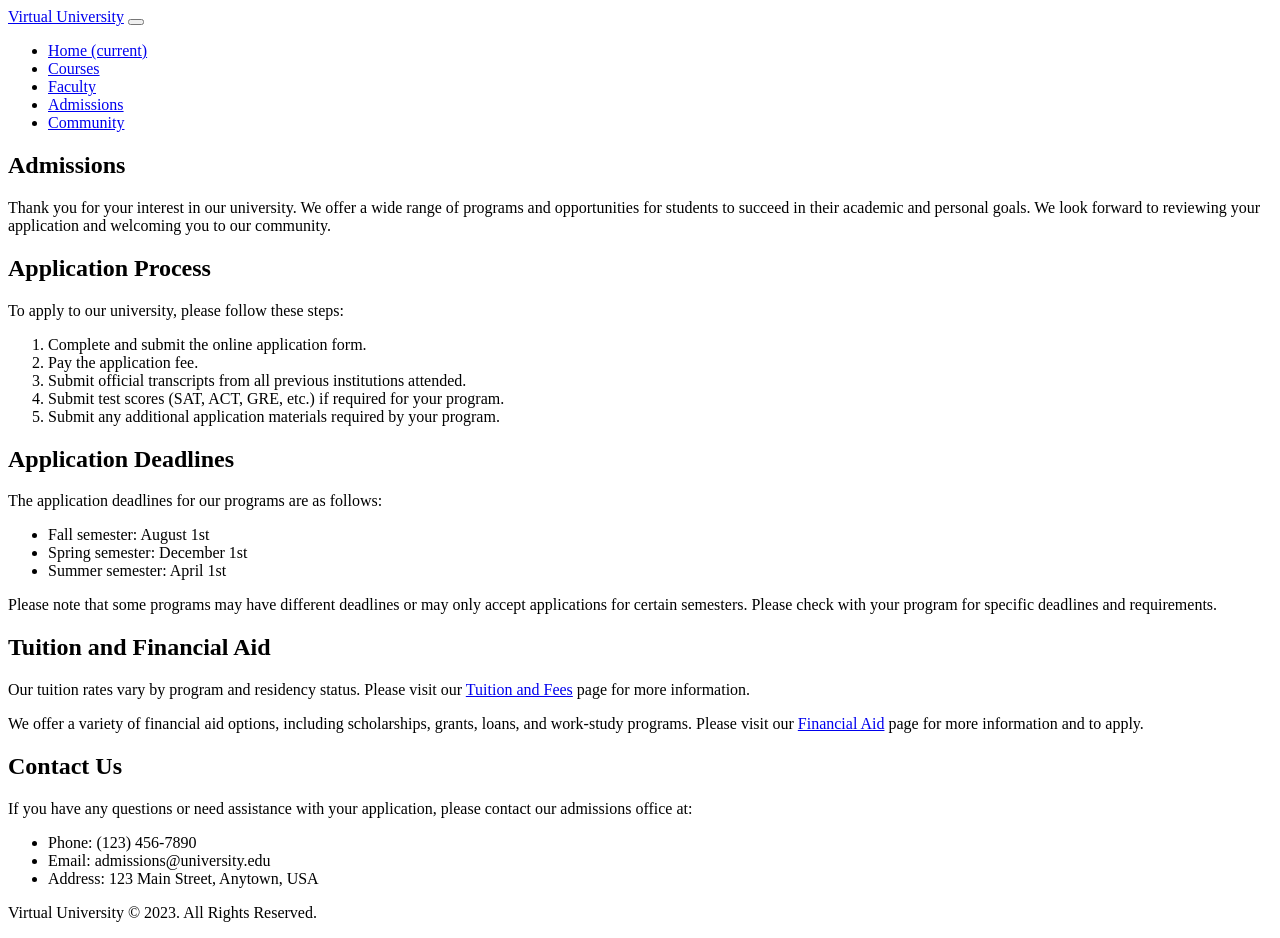
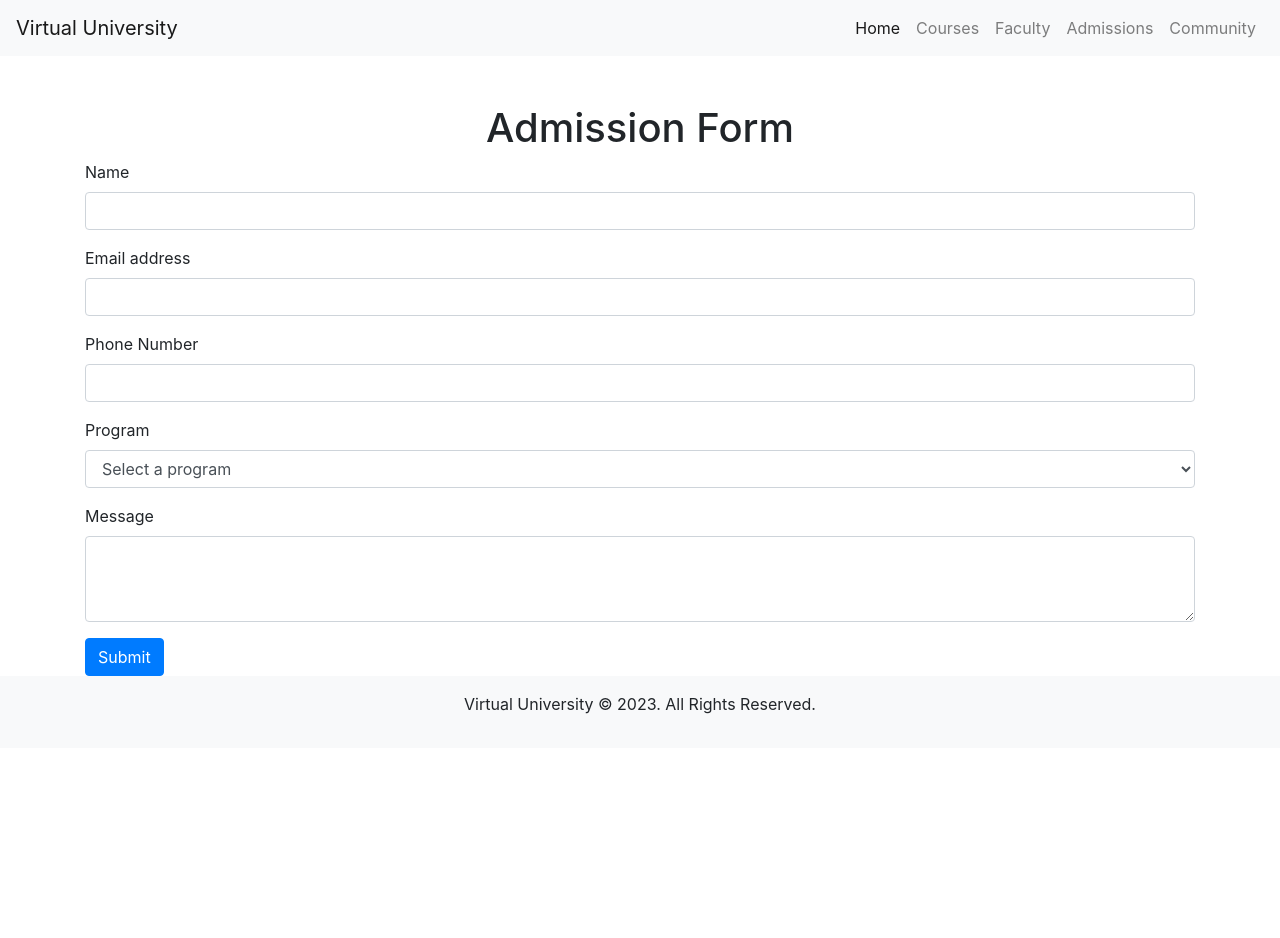
Before and after one commit to joejohn2000/Viruni, a plain HTML site: page admission.html in a window 1280 px wide. After the commit the page ends 800 px from the top, so only its background shows below. Drawn offline with nearby package versions, Linux system fonts and the light colour scheme; a script that the page names is missing.

Commit message:
Update admission.html

```diff
--- a/admission.html
+++ b/admission.html
@@ -1,13 +1,12 @@
 <!DOCTYPE html>
-<html lang="en">
+<html>
   <head>
     <meta charset="UTF-8">
-    <meta name="viewport" content="width=device-width, initial-scale=1.0">
-    <meta http-equiv="X-UA-Compatible" content="ie=edge">
-    <title>Admissions - University</title>
+    <title>Admission Page</title>
+    <!-- Link Bootstrap stylesheet -->
+    <link rel="stylesheet" href="https://maxcdn.bootstrapcdn.com/bootstrap/4.0.0/css/bootstrap.min.css" integrity="sha384-Gn5384xqQ1aoWXA+058RXPxPg6fy4IWvTNh0E263XmFcJlSAwiGgFAW/dAiS6JXm" crossorigin="anonymous">
   </head>
   <body>
-    <header>
  <!-- Navigation Bar -->
  <nav class="navbar navbar-expand-lg navbar-light bg-light">
     <a class="navbar-brand" href="#">Virtual University</a>
@@ -35,48 +34,40 @@
     </div>
   </nav>
 
-    </header>
-    <main>
-        <section>
-            <h1>Admissions</h1>
-            <p>Thank you for your interest in our university. We offer a wide range of programs and opportunities for students to succeed in their academic and personal goals. We look forward to reviewing your application and welcoming you to our community.</p>
-        </section>
-        <section>
-            <h2>Application Process</h2>
-            <p>To apply to our university, please follow these steps:</p>
-            <ol>
-                <li>Complete and submit the online application form.</li>
-                <li>Pay the application fee.</li>
-                <li>Submit official transcripts from all previous institutions attended.</li>
-                <li>Submit test scores (SAT, ACT, GRE, etc.) if required for your program.</li>
-                <li>Submit any additional application materials required by your program.</li>
-            </ol>
-        </section>
-        <section>
-            <h2>Application Deadlines</h2>
-            <p>The application deadlines for our programs are as follows:</p>
-            <ul>
-                <li>Fall semester: August 1st</li>
-                <li>Spring semester: December 1st</li>
-                <li>Summer semester: April 1st</li>
-            </ul>
-            <p>Please note that some programs may have different deadlines or may only accept applications for certain semesters. Please check with your program for specific deadlines and requirements.</p>
-        </section>
-        <section>
-            <h2>Tuition and Financial Aid</h2>
-            <p>Our tuition rates vary by program and residency status. Please visit our <a href="#">Tuition and Fees</a> page for more information.</p>
-            <p>We offer a variety of financial aid options, including scholarships, grants, loans, and work-study programs. Please visit our <a href="#">Financial Aid</a> page for more information and to apply.</p>
-        </section>
-        <section>
-            <h2>Contact Us</h2>
-            <p>If you have any questions or need assistance with your application, please contact our admissions office at:</p>
-            <ul>
-                <li>Phone: (123) 456-7890</li>
-                <li>Email: admissions@university.edu</li>
-                <li>Address: 123 Main Street, Anytown, USA</li>
-            </ul>
-        </section>
-    </main>
+    <!-- Admission Form -->
+    <div class="container mt-5">
+      <h1 class="text-center">Admission Form</h1>
+      <form>
+        <div class="form-group">
+          <label for="name">Name</label>
+          <input type="text" class="form-control" id="name" required>
+        </div>
+        <div class="form-group">
+          <label for="email">Email address</label>
+          <input type="email" class="form-control" id="email" required>
+        </div>
+        <div class="form-group">
+          <label for="phone">Phone Number</label>
+          <input type="tel" class="form-control" id="phone" required>
+        </div>
+        <div class="form-group">
+          <label for="program">Program</label>
+          <select class="form-control" id="program" required>
+            <option>Select a program</option>
+            <option>Bachelor's Degree</option>
+            <option>Master's Degree</option>
+            <option>PhD</option>
+          </select>
+        </div>
+        <div class="form-group">
+          <label for="message">Message</label>
+          <textarea class="form-control" id="message" rows="3"></textarea>
+        </div>
+        <button type="submit" class="btn btn-primary">Submit</button>
+      </form>
+    </div>
+
+
                 <!-- Footer -->
                 <footer class="bg-light text-center py-3">
                     <p>Virtual University &copy; 2023. All Rights Reserved.</p>
```
Lines whose indentation alone changed are shown as unchanged.
